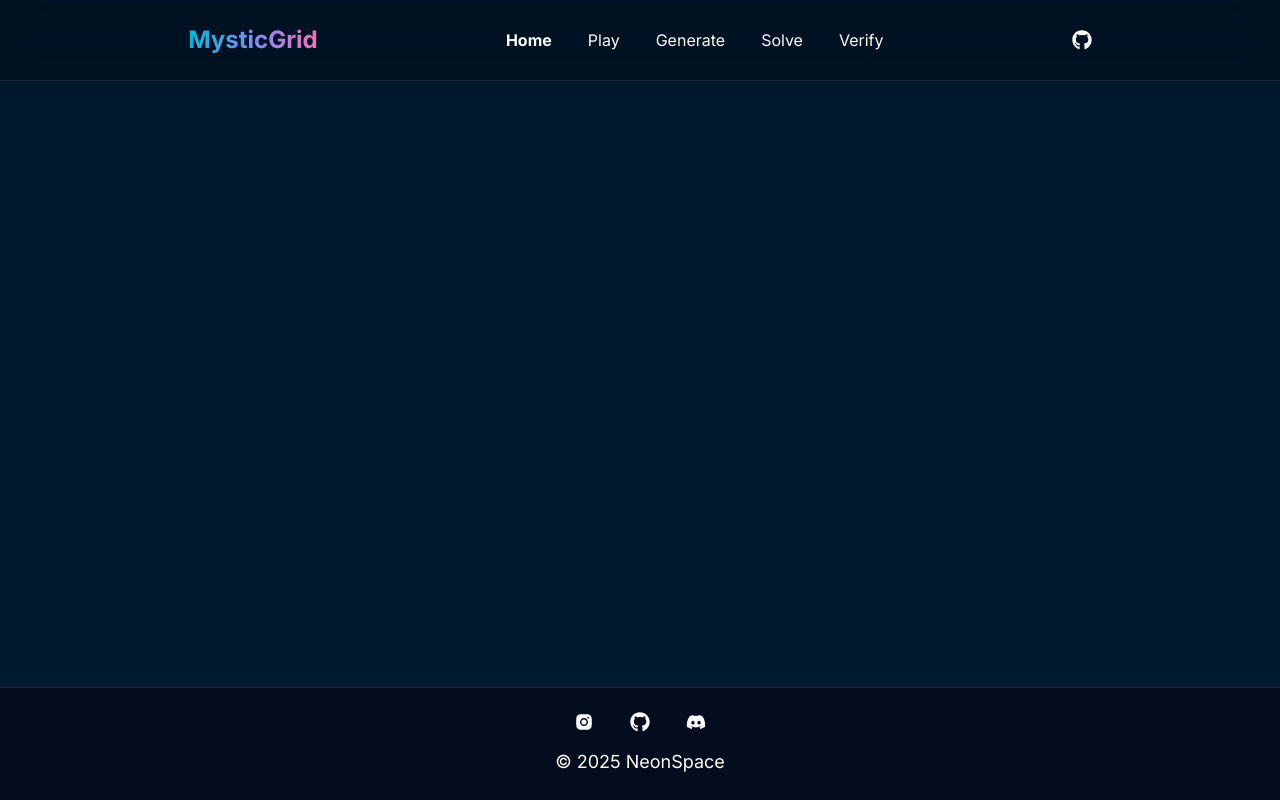
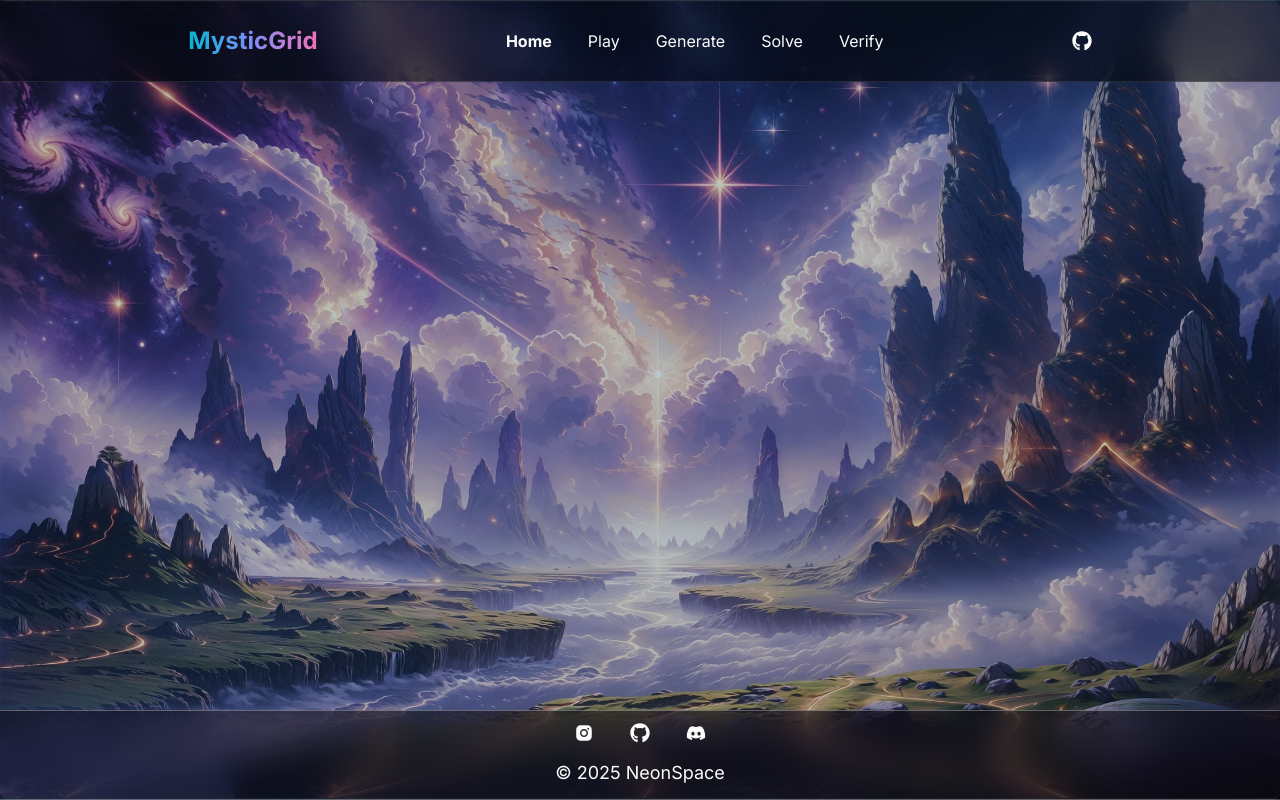
Before and after one commit to Neonsy/NextJS-MysticGrid, a Next.js app in the folder project/: page / in a window 1280 px wide. Built offline with nearby package versions, Linux system fonts and the light colour scheme; what fluid-tailwind would draw is missing.

Commit message:
Adjusted styling and added background

```diff
--- a/project/src/app/globals.css
+++ b/project/src/app/globals.css
@@ -4,6 +4,10 @@
 
 :root {
     --body-primary: 207deg 99% 9%;
+
+    --body-start: 222deg 55% 3%;
+    --body-middle: 207deg 99% 18%;
+    --body-end: 270deg 55% 3%;
 
     --header-primary: 222deg 55% 3%;
     --footer-primary: 270deg 55% 3%;
--- a/project/src/app/layout.tsx
+++ b/project/src/app/layout.tsx
@@ -1,9 +1,11 @@
-import type { Metadata } from 'next';
 import { Inter } from 'next/font/google';
 
 import Header from '@/components/header';
 import Footer from '@/components/footer';
+
 import './globals.css';
+
+import type { Metadata } from 'next';
 
 const inter = Inter({ subsets: ['latin'] });
 
@@ -53,7 +55,7 @@ export default function RootLayout({
 }>) {
     return (
         <html lang='en'>
-            <body className={`${inter.className} bg-body antialiased`}>
+            <body className={`${inter.className} bg-gradient-body antialiased`}>
                 <div className='flex min-h-dvh flex-col'>
                     <Header />
                     <main className='flex-grow'>{children}</main>
--- a/project/src/app/page.tsx
+++ b/project/src/app/page.tsx
@@ -1,3 +1,5 @@
+import Hero from '@/components/app/home/sections/hero';
+
 import type { Metadata } from 'next';
 
 export const metadata: Metadata = {
@@ -9,5 +11,5 @@ export const metadata: Metadata = {
 };
 
 export default function Home() {
-    return <></>;
+    return <Hero />;
 }
--- /dev/null
+++ b/project/src/components/app/home/sections/hero.tsx
@@ -0,0 +1,15 @@
+import Image from 'next/image';
+
+import HeroImage from '@/assets/images/home/body-backdrop.webp';
+
+export default function Hero() {
+    return (
+        <section>
+            <Image
+                src={HeroImage}
+                alt='Hero'
+                className='absolute inset-0 h-full select-none rounded-lg border-y-2 border-white/20 bg-white/10 bg-cover bg-center opacity-75 shadow-lg backdrop-blur-sm'
+            />
+        </section>
+    );
+}
--- a/project/src/components/footer/index.tsx
+++ b/project/src/components/footer/index.tsx
@@ -6,7 +6,7 @@ import Links from '@/components/links';
 
 export default function Footer() {
     return (
-        <footer className='border-t border-white/10 bg-footer bg-footer/50 py-6 backdrop-blur-lg'>
+        <footer className='border-y border-white/30 bg-footer bg-footer/50 py-3 backdrop-blur-lg'>
             <Container className='flex flex-col items-center justify-center gap-y-4'>
                 <div className='flex max-w-xl flex-col items-center justify-center gap-y-4'>
                     <Links links={socialNav} className='flex items-center gap-x-9' />
--- a/project/src/components/header/index.tsx
+++ b/project/src/components/header/index.tsx
@@ -3,7 +3,7 @@ import Nav from '@/components/header/nav';
 
 export default function Header() {
     return (
-        <header className='sticky top-0 z-50 border-b border-white/10 bg-header/30 py-6 backdrop-blur-lg'>
+        <header className='sticky top-0 z-50 border-y border-b border-white/10 bg-header/60 py-6 backdrop-blur-lg'>
             <Container>
                 <Nav />
             </Container>
--- a/project/src/components/links/external.tsx
+++ b/project/src/components/links/external.tsx
@@ -1,5 +1,6 @@
 import Link from 'next/link';
 import Icon from '@/components/icons';
+
 import type { ExternalNavLinkType } from '@/types/navLink';
 
 type Props = {
--- a/project/src/components/links/internal.tsx
+++ b/project/src/components/links/internal.tsx
@@ -2,6 +2,7 @@
 
 import { usePathname } from 'next/navigation';
 import Link from 'next/link';
+
 import type { InternalNavLinkType } from '@/types/navLink';
 
 type Props = {
--- a/project/tailwind.config.ts
+++ b/project/tailwind.config.ts
@@ -16,6 +16,9 @@ export default {
                 body: 'hsl(var(--body-primary) / <alpha-value>)',
                 header: 'hsl(var(--header-primary) / <alpha-value>)',
                 footer: 'hsl(var(--footer-primary) / <alpha-value>)',
+            },
+            backgroundImage: {
+                'gradient-body': 'linear-gradient(to bottom right, hsl(var(--body-start)), hsl(var(--body-middle)), hsl(var(--body-end)))',
             },
         },
     },
```
